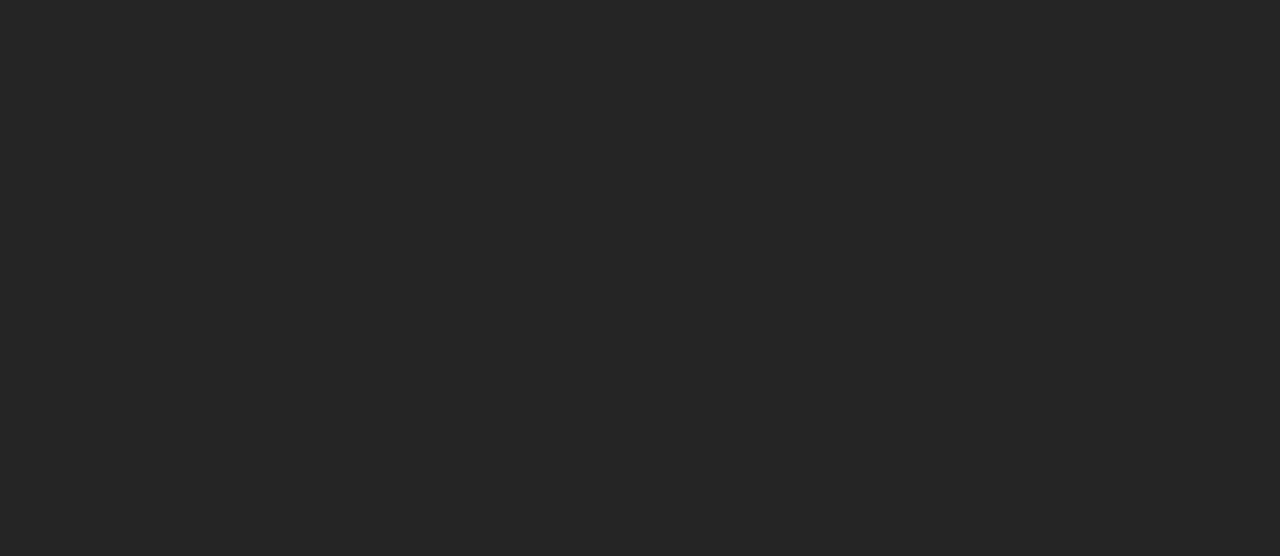
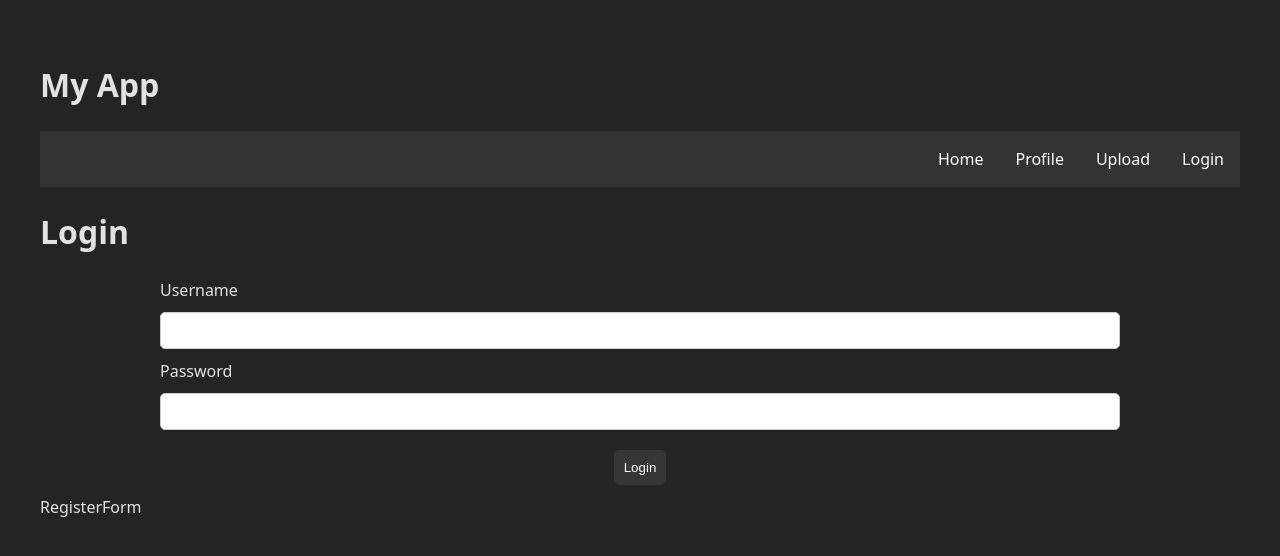
Before and after one commit to samukan/hybrid-react-lab, a React (Vite) app: page /login in a window 1280 px wide. Before the commit this address had no page. Shown: the top 556 px of the page. Built offline with nearby package versions, Linux system fonts and the light colour scheme.

Commit message:
add login and registration components with routing

```diff
--- a/src/App.tsx
+++ b/src/App.tsx
@@ -5,6 +5,7 @@ import Profile from './views/Profile';
 import './App.css';
 import Layout from './components/Layout';
 import Single from './views/Single';
+import Login from './views/login';
 
 const App = () => {
   return (
@@ -16,6 +17,7 @@ const App = () => {
             <Route path="/profile" element={<Profile />} />
             <Route path="/upload" element={<Upload />} />
             <Route path="/single" element={<Single />} />
+            <Route path="/login" element={<Login />} />
           </Route>
         </Routes>
       </BrowserRouter>
--- a/src/components/Layout.tsx
+++ b/src/components/Layout.tsx
@@ -16,6 +16,9 @@ const Layout = () => {
             <li>
               <Link to="/upload">Upload</Link>
             </li>
+            <li>
+              <Link to="/login">Login</Link>
+            </li>
           </ul>
         </nav>
         <main>
--- /dev/null
+++ b/src/components/LoginForm.tsx
@@ -0,0 +1,32 @@
+const LoginForm = () => {
+  return (
+    <>
+      <h1>Login</h1>
+      <form onSubmit={() => {}}>
+        <div>
+          <label htmlFor="UserWithLevelname">Username</label>
+          <input
+            name="username"
+            type="text"
+            id="UserWithLevelname"
+            onChange={() => {}}
+            autoComplete="username"
+          />
+        </div>
+        <div>
+          <label htmlFor="loginpassword">Password</label>
+          <input
+            name="password"
+            type="password"
+            id="loginpassword"
+            onChange={() => {}}
+            autoComplete="current-password"
+          />
+        </div>
+        <button type="submit">Login</button>
+      </form>
+    </>
+  );
+};
+
+export default LoginForm;
--- /dev/null
+++ b/src/components/RegisterForm.tsx
@@ -0,0 +1,5 @@
+const RegisterForm = () => {
+  return <div>RegisterForm</div>;
+};
+
+export default RegisterForm;
--- /dev/null
+++ b/src/hooks/formHooks.ts
@@ -0,0 +1,3 @@
+const useForm = () => {};
+
+export default useForm;
--- /dev/null
+++ b/src/views/Login.tsx
@@ -0,0 +1,13 @@
+import LoginForm from '../components/LoginForm';
+import RegisterForm from '../components/RegisterForm';
+
+const login = () => {
+  return (
+    <>
+      <LoginForm />
+      <RegisterForm />
+    </>
+  );
+};
+
+export default login;
```
Also changed, not shown: src/views/Logout.tsx (added).
